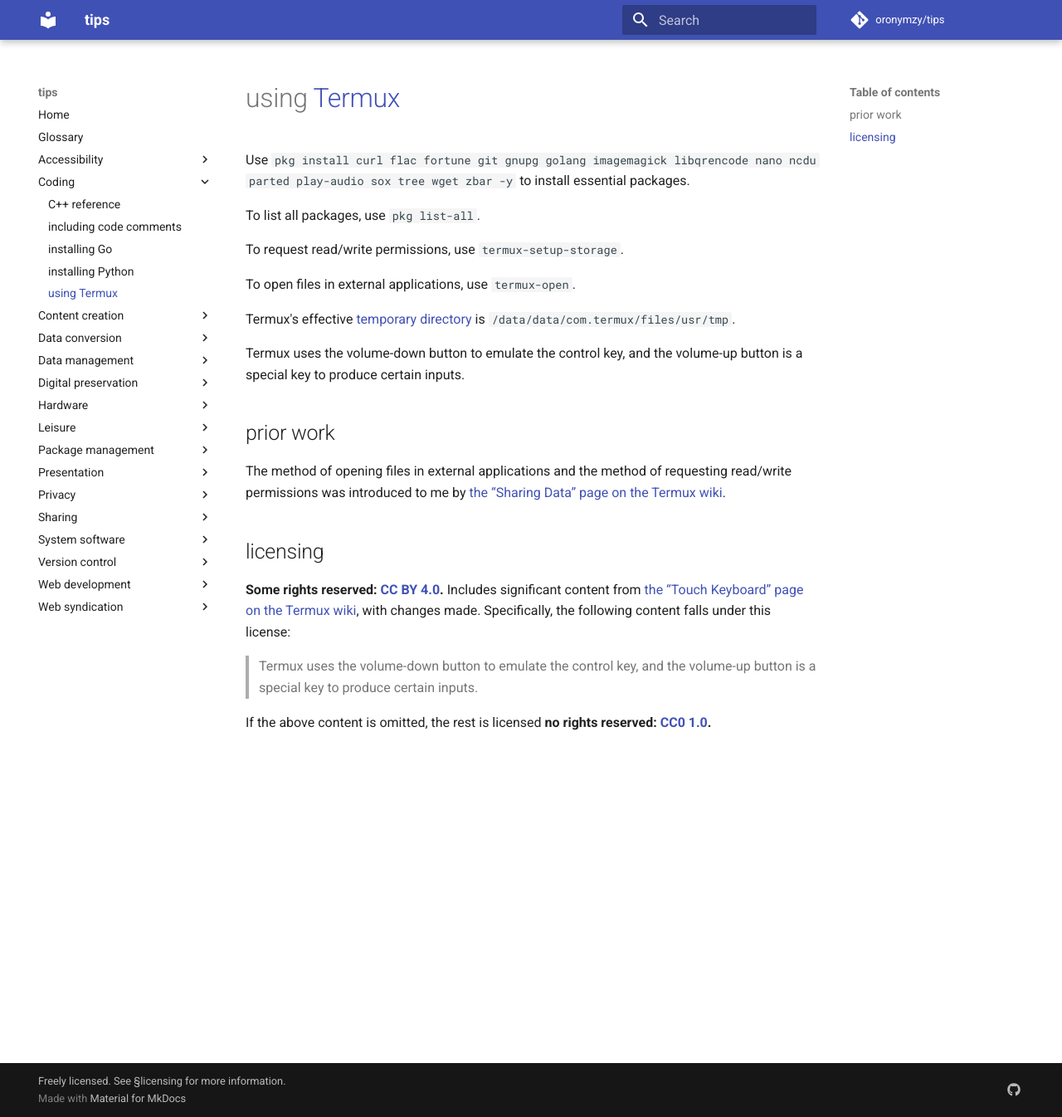
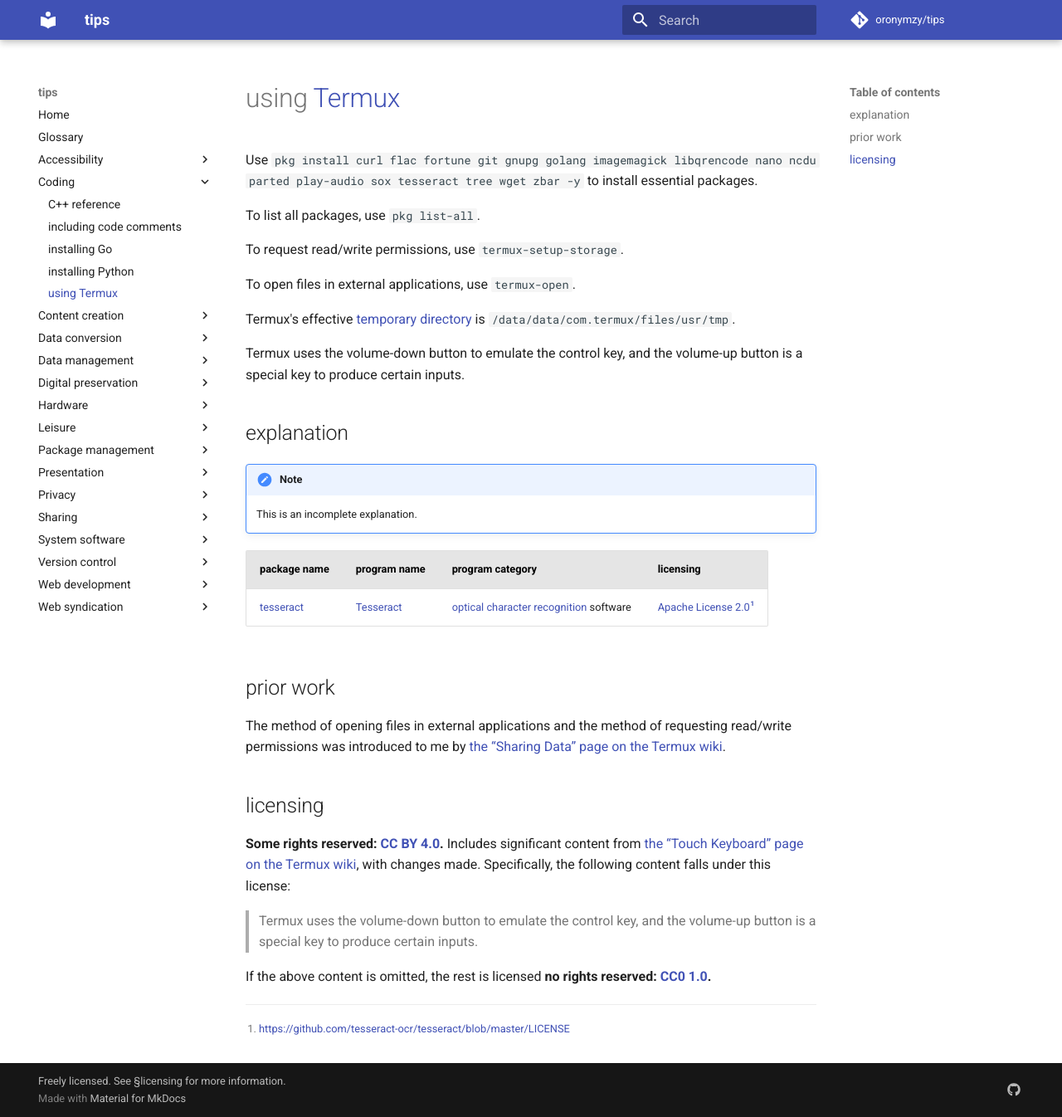
Before and after one commit to oronymzy/tips, an MkDocs documentation site: the page built from docs/usgTrmx.md, in a window 1280 px wide and 1346 px high. Shown: the whole window at 83% size. Built offline with MkDocs 1.6.1 and Material for MkDocs 9.7.7, drawn with Linux system fonts in a browser that asks for light colours; comment, search, counter and statistics services are not loaded.

Commit message:
Add 'tesseract' package, add 'explanation' section with content

```diff
--- a/docs/usgTrmx.md
+++ b/docs/usgTrmx.md
@@ -1,6 +1,6 @@
 # using [Termux]
 
-Use `pkg install curl flac fortune git gnupg golang imagemagick libqrencode nano ncdu parted play-audio sox tree wget zbar -y` to install essential packages.
+Use `pkg install curl flac fortune git gnupg golang imagemagick libqrencode nano ncdu parted play-audio sox tesseract tree wget zbar -y` to install essential packages.
 
 To list all packages, use `pkg list-all`.
 
@@ -11,6 +11,21 @@ To open files in external applications, use `termux-open`.
 Termux's effective [temporary directory](https://en.wikipedia.org/wiki/Temporary_folder) is `/data/data/com.termux/files/usr/tmp`.
 
 Termux uses the volume-down button to emulate the control key, and the volume-up button is a special key to produce certain inputs.
+
+## explanation
+
+!!! note
+
+    This is an incomplete explanation.
+
+| package name | program name | program category                         | licensing
+|:-------------|:-------------|:-----------------------------------------|:-
+| [tesseract]  | [Tesseract]  | [optical character recognition] software | [Apache License 2.0][^usgTrmx1]
+
+[tesseract]: https://github.com/termux/termux-packages/tree/master/packages/tesseract
+[Apache License 2.0]: https://choosealicense.com/licenses/apache-2.0/
+[Tesseract]: https://github.com/tesseract-ocr/tesseract
+[optical character recognition]: https://en.wikipedia.org/wiki/Optical_character_recognition
 
 ## prior work
 The method of opening files in external applications and the method of requesting read/write permissions was introduced to me by [the “Sharing Data” page on the Termux wiki](https://wiki.termux.com/wiki/Sharing_Data).
```
Also changed, not shown: other parts of docs/usgTrmx.md (+1 -0 lines).
